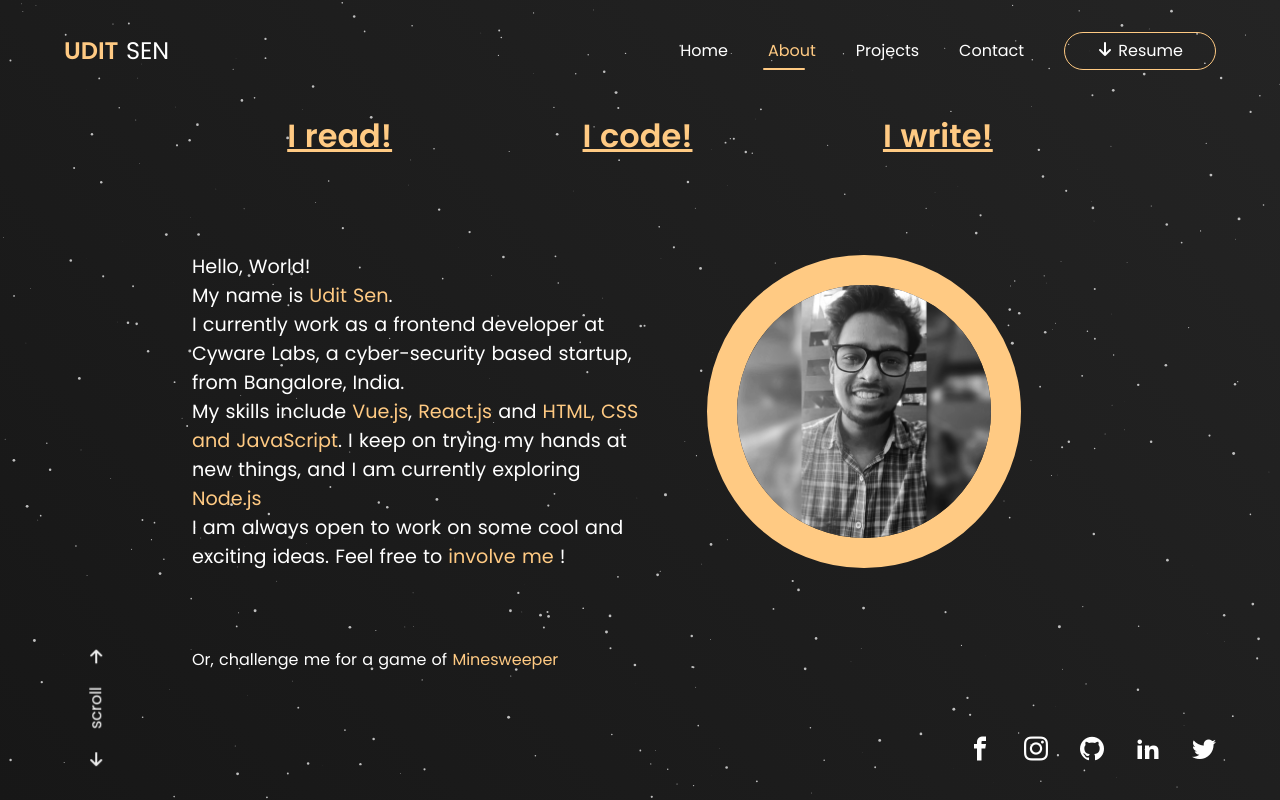
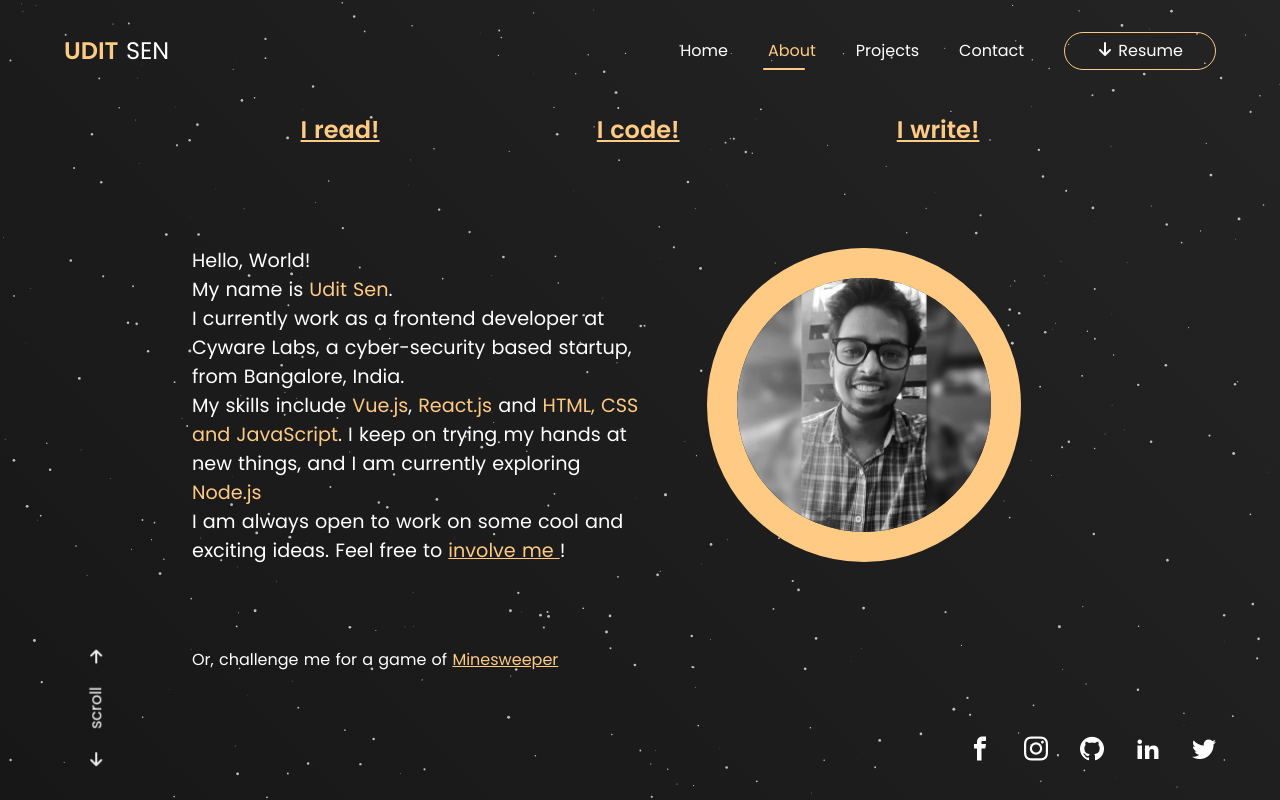
Before and after one commit to aedit/v2, a Nuxt app: page /about in a window 1280 px wide. Built offline with nearby package versions, Linux system fonts and the light colour scheme.

Commit message:
Style changes

```diff
--- a/assets/styles/pages/_about.scss
+++ b/assets/styles/pages/_about.scss
@@ -7,6 +7,7 @@
   flex-direction: column;
 
   &__head {
+    font-size: 1.5rem;
     display: flex;
     justify-content: space-around;
     span {
@@ -25,6 +26,10 @@
       display: flex;
       flex-direction: column;
       justify-content: center;
+
+      .underline {
+        text-decoration: underline;
+      }
     }
 
     &__image {
@@ -38,19 +43,8 @@
   }
 
   &__footer {
-    &__contact {
-      font-size: 1.5rem;
-    }
-  }
-
-  &-skills {
     span {
-      background-color: #ffca8350;
-      font-size: 1rem;
-      border-radius: 3px;
-      padding: 0.1rem 0.3rem;
-      white-space: nowrap;
-      margin-right: 0.5rem;
+      text-decoration: underline;
     }
   }
 }
--- a/pages/about.vue
+++ b/pages/about.vue
@@ -36,7 +36,10 @@
         </p>
         <p>
           I am always open to work on some cool and exciting ideas. Feel free to
-          <span class="color-primary pointer" @click="$router.push('/contact')">
+          <span
+            class="color-primary pointer underline"
+            @click="$router.push('/contact')"
+          >
             involve me </span
           >!
         </p>
```
